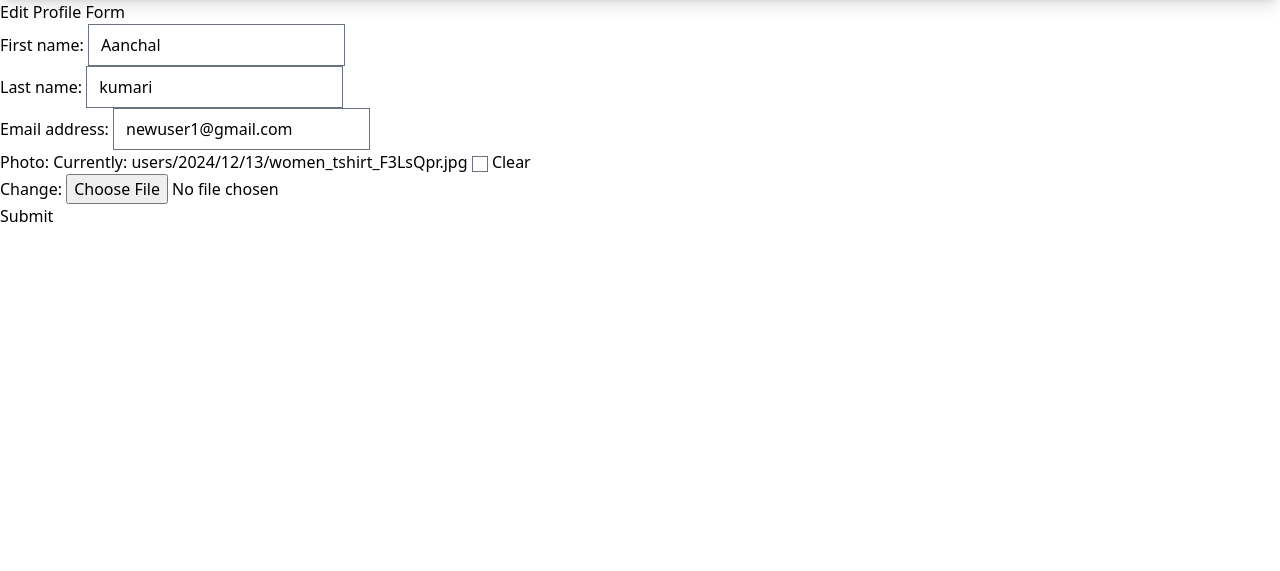
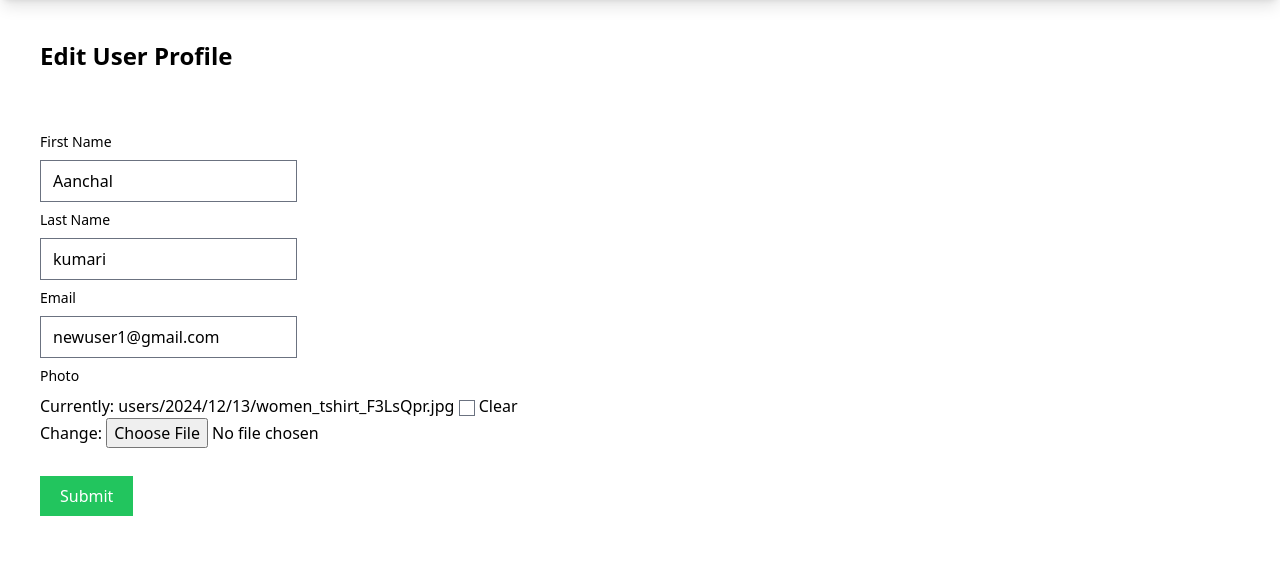
Before and after one commit to Aanchal-kumari-R/Social_Media_App, a Django app: page /users/edit/ in a window 1280 px wide. Shown: the part 40-611 px from the top of the page. Run offline with Django 5.2, Linux system fonts and the light colour scheme; a user stored in the database is signed in; data comes from the database, SQL or seed files in the repository; style sheets or scripts are compiled from the project's sources; some libraries are stand-ins or nearby versions.

Commit message:
Styling Edit Form

```diff
--- a/users/templates/users/edit.html
+++ b/users/templates/users/edit.html
@@ -1,11 +1,37 @@
 {% extends "users/base.html" %}
 {% block body %}
-<h1>Edit Profile Form</h1>
+<h1 class="text-2xl m-10 font-bold">Edit User Profile</h1>
+<div class="container py-5 px-10">
 <form method="post" enctype="multipart/form-data">
     {% csrf_token %}
-    {{user_form.as_p}}
-    {{profile_form.as_p}}
-    <input type="submit"/>
+  <div class="mb-2">
+    <label class="block text-grey-700 text-sm text-bold mb-2" for="">First Name</label>
+    <div>
+    {{ user_form.first_name }}
+    </div class="shadow appearance-none border rounded py-2 px-3 mr-10 text-grey-700">
+  </div>
 
+    <div class="mb-2">
+      <label class="block text-grey-700 text-sm text-bold mb-2" for="">Last Name</label>
+        <div>
+          {{ user_form.last_name }}
+        </div class="shadow appearance-none border rounded py-2 px-3 mr-10 text-grey-700">
+    </div>
+
+    <div class="mb-2">
+      <label class="block text-grey-700 text-sm text-bold mb-2" for="">Email</label>
+         <div>
+            {{ user_form.email }}
+         </div class="shadow appearance-none border rounded py-2 px-3 mr-10 text-grey-700">
+     </div>
+
+        <div class="mb-2">
+          <label class="block text-grey-700 text-sm text-bold mb-2" for="">Photo</label>
+          <div>
+            {{ profile_form.photo }}
+          </div class="shadow appearance-none border rounded py-2 px-3 mr-10 text-grey-700">
+        </div>
+    <button type="submit" class="bg-green-500 text-white my-5 px-5 py-2">Submit</button>
 </form>
+</div>
 {% endblock  %}
```
Also changed, not shown: theme/static/css/dist/styles.css (+14 -30 lines).
